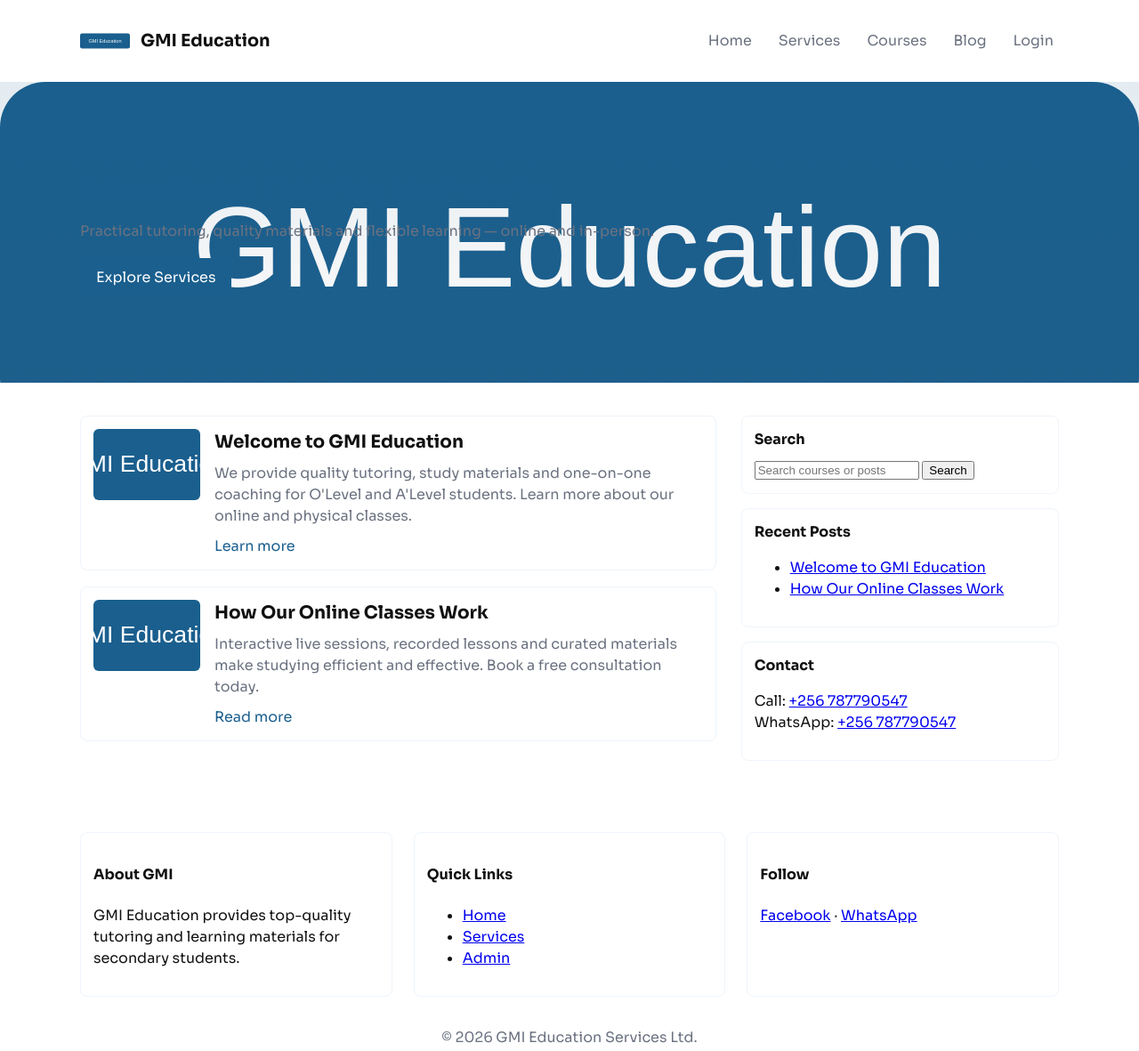
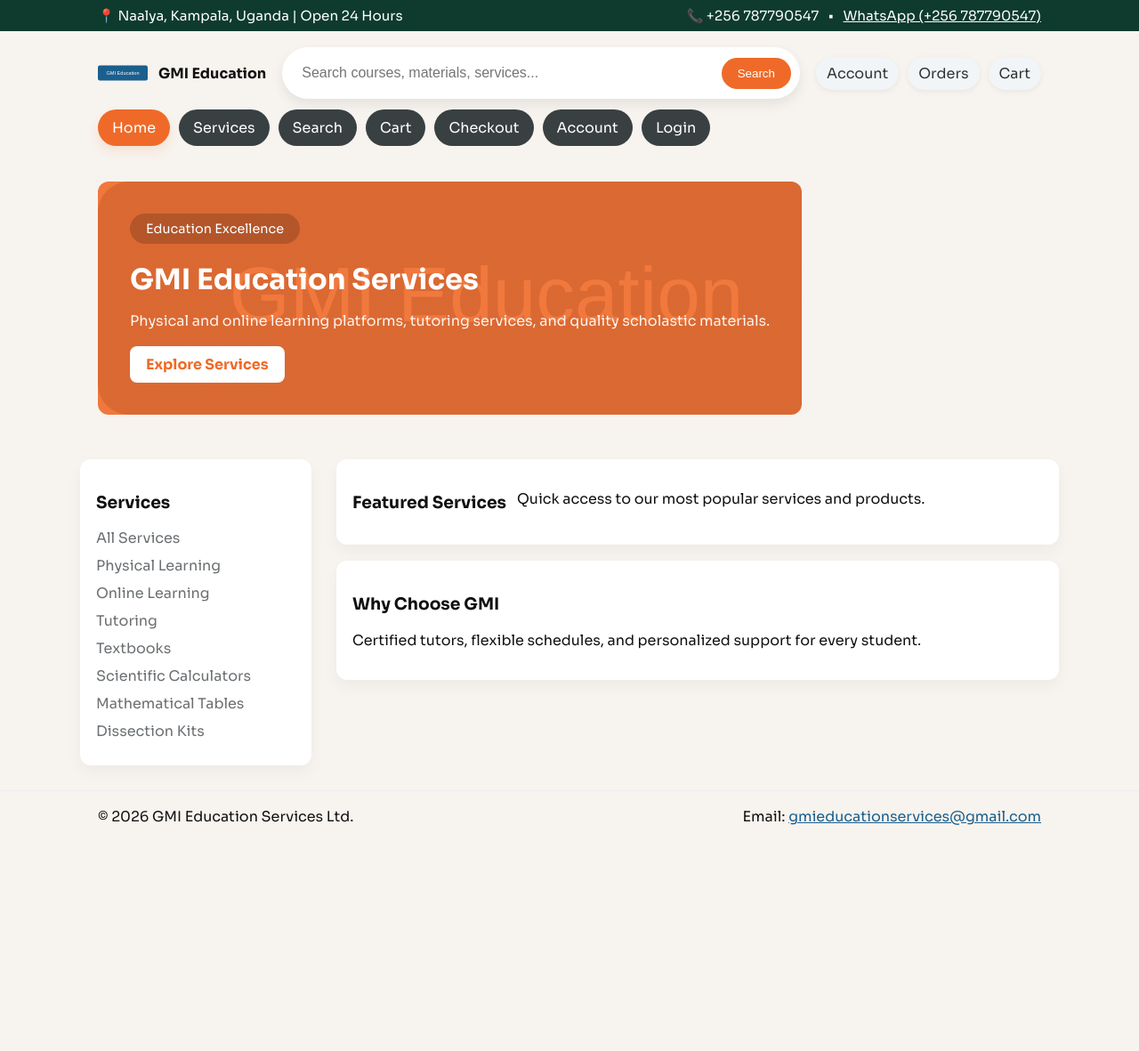
Before and after one commit to mugishaalex5461-max/GMI-WEBSITE, a plain HTML site: page index.html in a window 1280 px wide. Shown: the whole page at 89% size. After the commit the page ends 946 px from the top, so only its background shows below. Drawn offline with Linux system fonts and the light colour scheme.

Commit message:
Refine theme to match screenshot: top strip, rounded search/header, nav pills, orange hero overlay, cream background

```diff
--- a/index.html
+++ b/index.html
@@ -8,100 +8,99 @@
   <link rel="stylesheet" href="styles.css">
 </head>
 <body class="site-root">
+  <!-- Top strip (location & contacts) -->
+  <div class="top-strip">
+    <div class="container top-strip-inner">
+      <div class="top-left">📍 Naalya, Kampala, Uganda | Open 24 Hours</div>
+      <div class="top-right">📞 +256 787790547 &nbsp; • &nbsp; <a href="https://wa.me/256787790547" target="_blank">WhatsApp (+256 787790547)</a></div>
+    </div>
+  </div>
+
+  <!-- Header with search bar -->
   <header class="site-header">
-    <div class="header-top container">
-      <div class="brand-wrap">
-        <a href="index.html" class="brand-link"><img src="log.svg" alt="GMI" class="logo"> <span class="site-title">GMI Education</span></a>
+    <div class="container header-inner">
+      <div class="search-bar">
+        <a class="brand" href="index.html">
+          <img src="log.svg" alt="GMI" class="logo">
+          <span class="brand-text">GMI Education</span>
+        </a>
+
+        <form class="search-form" id="searchForm">
+          <input type="search" id="searchInput" placeholder="Search courses, materials, services...">
+          <button type="submit" class="search-btn">Search</button>
+        </form>
+
+        <div class="header-actions">
+          <a class="pill" href="#">Account</a>
+          <a class="pill" href="#">Orders</a>
+          <a class="pill" href="#">Cart</a>
+        </div>
       </div>
-      <nav class="primary-nav" aria-label="Main navigation">
+
+      <nav class="main-nav">
         <ul>
-          <li><a href="index.html">Home</a></li>
+          <li class="active"><a href="index.html">Home</a></li>
           <li><a href="services.html">Services</a></li>
-          <li><a href="#">Courses</a></li>
-          <li><a href="#">Blog</a></li>
+          <li><a href="#">Search</a></li>
+          <li><a href="#">Cart</a></li>
+          <li><a href="#">Checkout</a></li>
+          <li><a href="#">Account</a></li>
           <li><a href="admin_login.html">Login</a></li>
         </ul>
       </nav>
     </div>
+  </header>
 
-    <div class="site-hero">
-      <div class="container hero-inner">
-        <h1 class="hero-title">Education &amp; Tutoring that works</h1>
-        <p class="hero-sub">Practical tutoring, quality materials and flexible learning — online and in-person.</p>
-        <a class="btn btn-primary" href="services.html">Explore Services</a>
+  <!-- Hero -->
+  <section class="hero">
+    <div class="container hero-inner">
+      <div class="hero-card">
+        <div class="hero-overlay">
+          <span class="kicker">Education Excellence</span>
+          <h1 class="hero-title">GMI Education Services</h1>
+          <p class="hero-desc">Physical and online learning platforms, tutoring services, and quality scholastic materials.</p>
+          <a class="btn btn-primary" href="services.html">Explore Services</a>
+        </div>
       </div>
     </div>
-  </header>
+  </section>
 
+  <!-- Main content: sidebar + content -->
   <main class="site-main container">
-    <div class="content-col">
-      <section class="posts-list">
-        <article class="post-card">
-          <img src="log.svg" alt="Post image" class="post-thumb">
-          <div class="post-body">
-            <h2 class="post-title">Welcome to GMI Education</h2>
-            <p class="post-excerpt">We provide quality tutoring, study materials and one-on-one coaching for O'Level and A'Level students. Learn more about our online and physical classes.</p>
-            <a class="read-more" href="services.html">Learn more</a>
-          </div>
-        </article>
+    <aside class="sidebar">
+      <div class="widget services-list">
+        <h3>Services</h3>
+        <ul>
+          <li><a href="#">All Services</a></li>
+          <li><a href="#">Physical Learning</a></li>
+          <li><a href="#">Online Learning</a></li>
+          <li><a href="#">Tutoring</a></li>
+          <li><a href="#">Textbooks</a></li>
+          <li><a href="#">Scientific Calculators</a></li>
+          <li><a href="#">Mathematical Tables</a></li>
+          <li><a href="#">Dissection Kits</a></li>
+        </ul>
+      </div>
+    </aside>
 
-        <article class="post-card">
-          <img src="log.svg" alt="Post image" class="post-thumb">
-          <div class="post-body">
-            <h2 class="post-title">How Our Online Classes Work</h2>
-            <p class="post-excerpt">Interactive live sessions, recorded lessons and curated materials make studying efficient and effective. Book a free consultation today.</p>
-            <a class="read-more" href="services.html">Read more</a>
-          </div>
-        </article>
-
-      </section>
-    </div>
-
-    <aside class="sidebar">
-      <div class="widget">
-        <h3 class="widget-title">Search</h3>
-        <form class="widget-search" id="sidebarSearch">
-          <input type="search" placeholder="Search courses or posts">
-          <button type="submit">Search</button>
-        </form>
+    <section class="content">
+      <!-- Two sample sections to keep layout similar to screenshot -->
+      <div class="card small-cards">
+        <h3>Featured Services</h3>
+        <p>Quick access to our most popular services and products.</p>
       </div>
 
-      <div class="widget">
-        <h3 class="widget-title">Recent Posts</h3>
-        <ul class="recent-posts">
-          <li><a href="#">Welcome to GMI Education</a></li>
-          <li><a href="#">How Our Online Classes Work</a></li>
-        </ul>
+      <div class="card">
+        <h3>Why Choose GMI</h3>
+        <p>Certified tutors, flexible schedules, and personalized support for every student.</p>
       </div>
-
-      <div class="widget">
-        <h3 class="widget-title">Contact</h3>
-        <p>Call: <a href="tel:+256787790547">+256 787790547</a><br>WhatsApp: <a href="https://wa.me/256787790547">+256 787790547</a></p>
-      </div>
-    </aside>
+    </section>
   </main>
 
   <footer class="site-footer">
     <div class="container footer-inner">
-      <div class="footer-widgets">
-        <div class="widget">
-          <h4>About GMI</h4>
-          <p>GMI Education provides top-quality tutoring and learning materials for secondary students.</p>
-        </div>
-        <div class="widget">
-          <h4>Quick Links</h4>
-          <ul>
-            <li><a href="index.html">Home</a></li>
-            <li><a href="services.html">Services</a></li>
-            <li><a href="admin_login.html">Admin</a></li>
-          </ul>
-        </div>
-        <div class="widget">
-          <h4>Follow</h4>
-          <p><a href="#">Facebook</a> · <a href="#">WhatsApp</a></p>
-        </div>
-      </div>
-      <div class="site-info">&copy; 2026 GMI Education Services Ltd.</div>
+      <div class="footer-left">© 2026 GMI Education Services Ltd.</div>
+      <div class="footer-right">Email: <a href="mailto:gmieducationservices@gmail.com">gmieducationservices@gmail.com</a></div>
     </div>
   </footer>
 
--- a/styles.css
+++ b/styles.css
@@ -1,44 +1,64 @@
-/* Updated theme-like stylesheet to resemble a clean WordPress-style layout */
+/* Theme tuned to match the screenshot: top strip, rounded search bar, orange hero overlay, pills, and cream background */
 :root{
-  --brand:#1a5f8e;
-  --accent:#b44510;
-  --muted:#6b7280;
-  --bg:#ffffff;
-  --container-width:1100px;
+  --top-green:#0f3b2f;       /* top strip */
+  --brand:#1a5f8e;           /* brand blue for accents */
+  --accent:#ef6a28;         /* warm orange used in hero and CTA */
+  --cream:#f7f3ee;          /* page background */
+  --card-bg:#ffffff;
+  --muted:#6b6f72;
+  --nav-pill:#394042;       /* nav dark pill background */
 }
 *{box-sizing:border-box}
-body{margin:0;font-family:Sora, 'Space Grotesk', system-ui, -apple-system, 'Segoe UI', Roboto, 'Helvetica Neue', Arial;line-height:1.5;color:#111;background:var(--bg)}
-.container{max-width:var(--container-width);margin:0 auto;padding:0 20px}
-.site-header{border-bottom:1px solid #e6eef5}
-.header-top{display:flex;align-items:center;justify-content:space-between;padding:18px 0}
-.brand-link{display:flex;align-items:center;gap:12px;text-decoration:none;color:inherit}
+body{margin:0;font-family:Sora, 'Space Grotesk', system-ui, -apple-system, 'Segoe UI', Roboto, Arial;color:#111;background:var(--cream)}
+.container{max-width:1100px;margin:0 auto;padding:0 20px}
+/* Top strip */
+.top-strip{background:var(--top-green);color:#fff;padding:8px 0;font-size:0.95rem}
+.top-strip .top-strip-inner{display:flex;justify-content:space-between;align-items:center}
+.top-strip a{color:#fff;text-decoration:underline}
+/* Header search bar */
+.site-header{padding:18px 0}
+.search-bar{display:flex;align-items:center;gap:18px;background:transparent}
+.brand{display:flex;align-items:center;gap:12px;text-decoration:none;color:inherit}
 .logo{width:56px;height:56px}
-.site-title{font-weight:700;font-size:1.2rem}
-.primary-nav ul{list-style:none;margin:0;padding:0;display:flex;gap:18px}
-.primary-nav a{text-decoration:none;color:var(--muted);padding:8px 6px;border-radius:6px}
-.primary-nav a:hover{color:var(--brand);background:rgba(26,95,142,0.06)}
-.site-hero{background:linear-gradient(180deg,rgba(26,95,142,0.12),rgba(180,69,16,0.02)), url('log.svg');background-size:cover;padding:48px 0}
-.hero-inner{padding:48px 0}
-.hero-title{margin:0;font-size:2rem;color:var(--brand)}
-.hero-sub{color:var(--muted);margin:12px 0 18px}
+.brand-text{font-weight:700}
+.search-form{flex:1;display:flex;align-items:center;background:var(--card-bg);padding:10px;border-radius:999px;box-shadow:0 6px 14px rgba(16,24,40,0.08)}
+.search-form input{flex:1;border:0;outline:0;padding:10px 12px;font-size:1rem;border-radius:999px}
+.search-btn{background:var(--accent);color:#fff;border:0;padding:10px 18px;border-radius:999px;margin-left:12px;cursor:pointer}
+.header-actions{display:flex;gap:10px}
+.pill{background:#f2f5f7;padding:8px 12px;border-radius:999px;text-decoration:none;color:#333;box-shadow:0 2px 6px rgba(16,24,40,0.06)}
+/* Main nav (rounded pills) */
+.main-nav{margin-top:12px}
+.main-nav ul{display:flex;gap:10px;list-style:none;padding:0;margin:0}
+.main-nav a{display:inline-block;padding:10px 16px;border-radius:999px;background:var(--nav-pill);color:#fff;text-decoration:none}
+.main-nav .active a{background:var(--accent);box-shadow:0 6px 12px rgba(239,106,40,0.12)}
+/* Hero */
+.hero{padding:22px 0}
+.hero-inner{display:flex}
+.hero-card{background:linear-gradient(180deg, rgba(239,106,40,0.9), rgba(239,106,40,0.9)), url('log.svg');background-size:cover;border-radius:12px;padding:36px;position:relative;overflow:hidden}
+.hero-overlay{color:#fff;max-width:720px}
+.kicker{display:inline-block;background:rgba(0,0,0,0.18);padding:8px 18px;border-radius:999px;font-size:0.9rem;margin-bottom:12px}
+.hero-title{margin:8px 0 10px;font-size:2rem}
+.hero-desc{color:rgba(255,255,255,0.92);margin-bottom:18px}
 .btn{display:inline-block;padding:10px 18px;border-radius:8px;text-decoration:none}
-.btn-primary{background:var(--brand);color:#fff}
-.site-main{display:flex;gap:28px;padding:36px 0}
-.content-col{flex:2}
-.sidebar{flex:1}
-.posts-list{display:flex;flex-direction:column;gap:18px}
-.post-card{display:flex;gap:16px;background:#fff;border:1px solid #eef5fb;padding:14px;border-radius:8px;align-items:flex-start}
-.post-thumb{width:120px;height:80px;object-fit:cover;border-radius:6px}
-.post-title{margin:0 0 8px;font-size:1.25rem}
-.post-excerpt{margin:0;color:var(--muted)}
-.read-more{display:inline-block;margin-top:10px;color:var(--brand);text-decoration:none}
-.widget{background:#fff;border:1px solid #eef5fb;padding:14px;border-radius:8px;margin-bottom:16px}
-.widget-title{margin:0 0 10px;font-size:1rem}
-.footer-inner{padding:28px 0}
-.footer-widgets{display:flex;gap:24px;flex-wrap:wrap}
-.footer-widgets .widget{flex:1;min-width:180px}
-.site-info{text-align:center;color:var(--muted);margin-top:18px}
+.btn-primary{background:#fff;color:var(--accent);font-weight:700}
+/* Layout */
+.site-main{display:flex;gap:28px;padding:28px 0}
+.sidebar{width:260px}
+.widget{background:var(--card-bg);padding:18px;border-radius:12px;box-shadow:0 8px 18px rgba(16,24,40,0.04)}
+.services-list ul{list-style:none;padding:0;margin:12px 0 0}
+.services-list li{margin:10px 0}
+.services-list a{text-decoration:none;color:var(--muted)}
+.content{flex:1}
+.card{background:var(--card-bg);padding:18px;border-radius:12px;margin-bottom:18px;box-shadow:0 8px 18px rgba(16,24,40,0.04)}
+.small-cards{display:flex;gap:12px}
+.small-cards .card{flex:1}
+/* Footer */
+.site-footer{padding:18px 0;border-top:1px solid #e9eef1;background:transparent}
+.footer-inner{display:flex;justify-content:space-between;align-items:center}
+.footer-inner a{color:var(--brand)}
+/* Responsive */
 @media (max-width:900px){
   .site-main{flex-direction:column}
-  .primary-nav ul{display:none}
+  .sidebar{width:auto}
+  .main-nav ul{overflow:auto}
 }
```
Also changed, not shown: admin_login.html (+44 -28 lines), services.html (+39 -48 lines).
